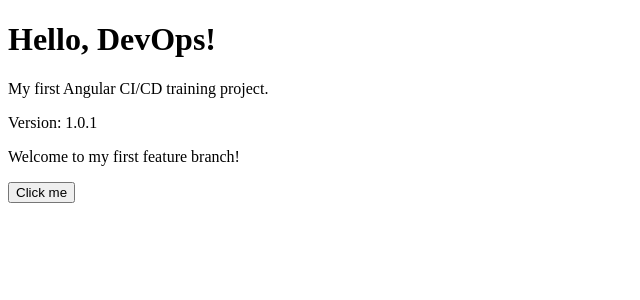
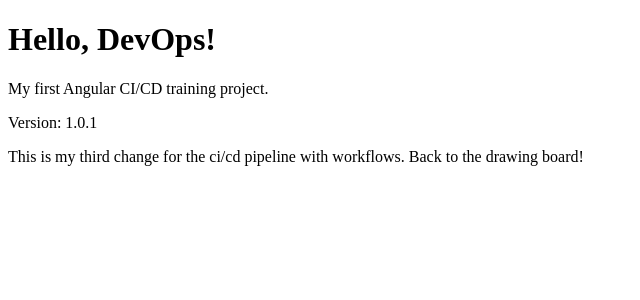
Before and after one commit to SuzanneNicol897/angular-devops-playground, an Angular app: page / in a window 1280 px wide. Shown: the top 300 px of the page, without its empty margins (0-640 px from the left). Built offline with nearby package versions, Linux system fonts and the light colour scheme.

Commit message:
Revert "add welcome message feature"

```diff
--- a/src/app/app.html
+++ b/src/app/app.html
@@ -2,11 +2,5 @@
   <h1>Hello, DevOps!</h1>
   <p>My first Angular CI/CD training project.</p>
   <p>Version: 1.0.1</p>
-  <p>Welcome to my first feature branch!</p>
-
-<button (click)="showMessage()">
-  Click me
-</button>
-
-<p>{{ message }}</p>
+  <p>This is my third change for the ci/cd pipeline with workflows. Back to the drawing board!</p>
 </div>
--- a/src/app/app.ts
+++ b/src/app/app.ts
@@ -8,10 +8,4 @@ import { Component, signal } from '@angular/core';
 })
 export class App {
   protected readonly title = signal('angular-devops-playground');
-
-  message = '';
-
-  showMessage() {
-    this.message = 'My first feature is working!';
-  }
 }
```
